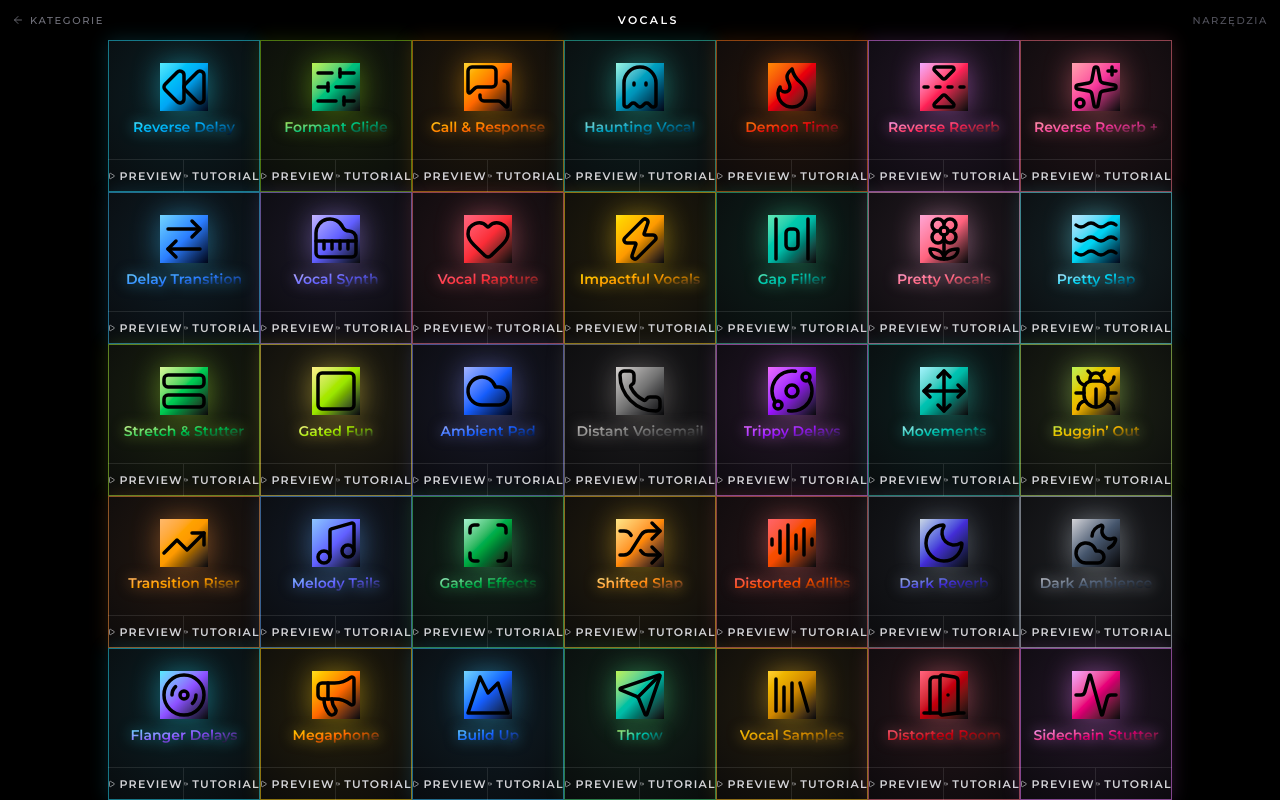
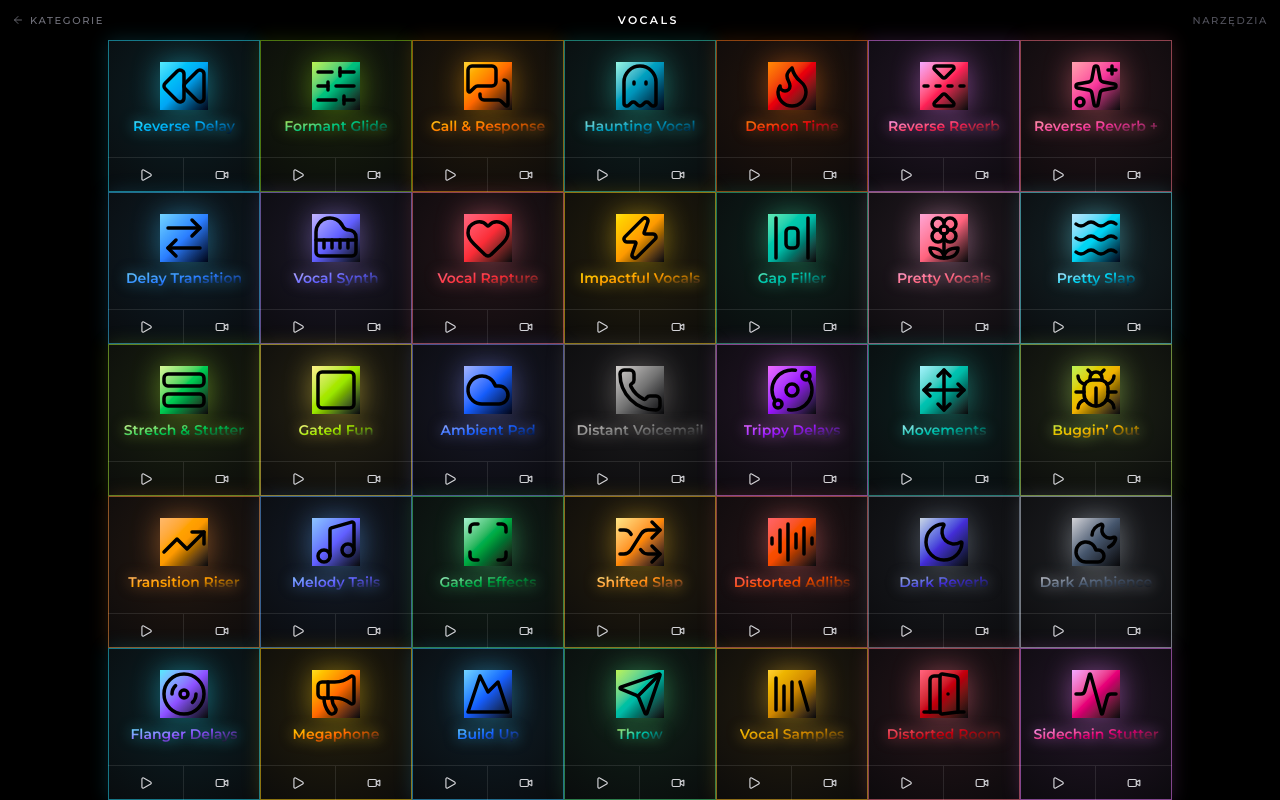
Before and after one commit to ernestrudziec/1take-records-web, a Next.js app: page /narzedzia/efekty in a window 1280 px wide. Built offline with nearby package versions, Linux system fonts and the light colour scheme.

Commit message:
Make the whole effect tile play preview from a click.
Drop Preview/Tutorial labels to icons only and show a pointer over the card.

```diff
--- a/src/components/tools/EffectTile.tsx
+++ b/src/components/tools/EffectTile.tsx
@@ -98,7 +98,7 @@ export function EffectTile({
   onTutorial,
 }: EffectTileProps) {
   const Icon = effectIcons[effect.icon];
-  const cardRef = useRef<HTMLElement>(null);
+  const cardRef = useRef<HTMLDivElement>(null);
   const [tilt, setTilt] = useState({ rx: 0, ry: 0, px: 50, py: 40 });
   const [hovering, setHovering] = useState(false);
 
@@ -138,12 +138,12 @@ export function EffectTile({
       className="relative aspect-square h-full w-full perspective-[900px]"
       style={{ zIndex: hovering || playing ? 20 : 1 }}
     >
-      <article
+      <div
         ref={cardRef}
         onPointerEnter={() => setHovering(true)}
         onPointerMove={onPointerMove}
         onPointerLeave={onPointerLeave}
-        className="group relative flex h-full w-full flex-col bg-zinc-950 will-change-transform"
+        className="group relative flex h-full w-full cursor-pointer flex-col bg-zinc-950 will-change-transform"
         style={{
           boxShadow: hovering ? hoverGlow : playing ? playGlow : restGlow,
           transform: `rotateX(${tilt.rx}deg) rotateY(${tilt.ry}deg) translateZ(${hovering ? 12 : 0}px)`,
@@ -171,8 +171,12 @@ export function EffectTile({
         <div
           className={`relative flex h-full min-h-0 flex-1 flex-col ${playing ? "animate-preview-scale" : ""}`}
         >
-          <div
-            className="relative flex min-h-0 flex-1 flex-col items-center justify-center px-2 text-center"
+          <button
+            type="button"
+            onClick={onPreview}
+            aria-pressed={playing}
+            aria-label={`${effect.name}, ${playing ? "stop preview" : "preview"}`}
+            className="relative flex min-h-0 flex-1 cursor-pointer flex-col items-center justify-center px-2 text-center"
             style={{ transform: "translateZ(20px)" }}
           >
             <div
@@ -206,7 +210,7 @@ export function EffectTile({
             >
               {effect.name}
             </h3>
-          </div>
+          </button>
 
           <div
             className="relative grid grid-cols-2 border-t border-white/10"
@@ -214,32 +218,38 @@ export function EffectTile({
           >
             <button
               type="button"
-              onClick={onPreview}
+              onClick={(event) => {
+                event.stopPropagation();
+                onPreview();
+              }}
               aria-pressed={playing}
-              className={`inline-flex items-center justify-center gap-1 border-r border-white/10 py-1.5 text-[9px] font-semibold uppercase tracking-[0.12em] transition-colors sm:py-2 sm:text-[11px] ${
+              aria-label={playing ? "Stop preview" : "Preview"}
+              className={`inline-flex cursor-pointer items-center justify-center border-r border-white/10 py-2 transition-colors sm:py-2.5 ${
                 playing
                   ? "bg-white text-black"
                   : "text-zinc-300 hover:bg-white hover:text-black"
               }`}
             >
               {playing ? (
-                <Pause className="h-3 w-3" strokeWidth={2} />
+                <Pause className="h-3.5 w-3.5" strokeWidth={2} />
               ) : (
-                <Play className="h-3 w-3" strokeWidth={2} />
+                <Play className="h-3.5 w-3.5" strokeWidth={2} />
               )}
-              {playing ? "Stop" : "Preview"}
             </button>
             <button
               type="button"
-              onClick={onTutorial}
-              className="inline-flex items-center justify-center gap-1 py-1.5 text-[9px] font-semibold uppercase tracking-[0.12em] text-zinc-300 transition-colors hover:bg-white hover:text-black sm:py-2 sm:text-[11px]"
+              onClick={(event) => {
+                event.stopPropagation();
+                onTutorial();
+              }}
+              aria-label="Tutorial"
+              className="inline-flex cursor-pointer items-center justify-center py-2 text-zinc-300 transition-colors hover:bg-white hover:text-black sm:py-2.5"
             >
-              <Video className="h-3 w-3" strokeWidth={2} />
-              Tutorial
+              <Video className="h-3.5 w-3.5" strokeWidth={2} />
             </button>
           </div>
         </div>
-      </article>
+      </div>
     </div>
   );
 }
```
